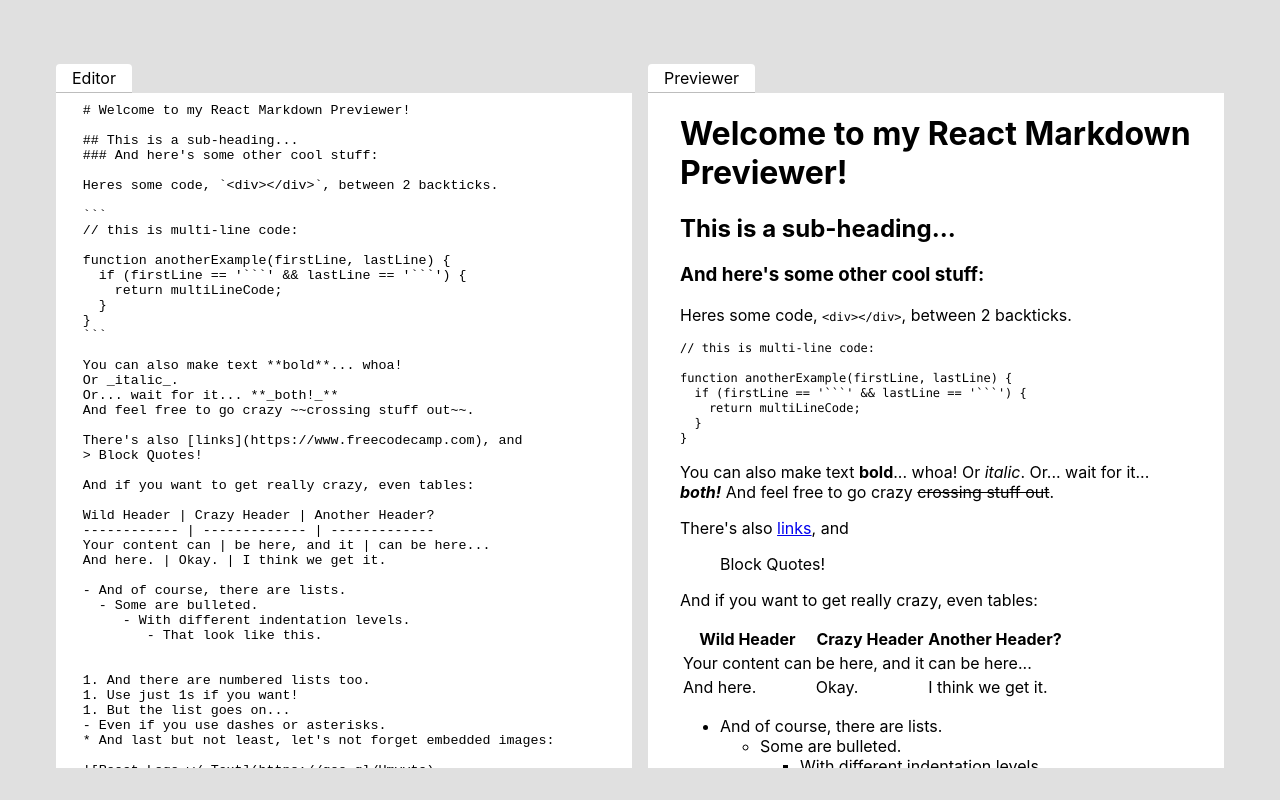
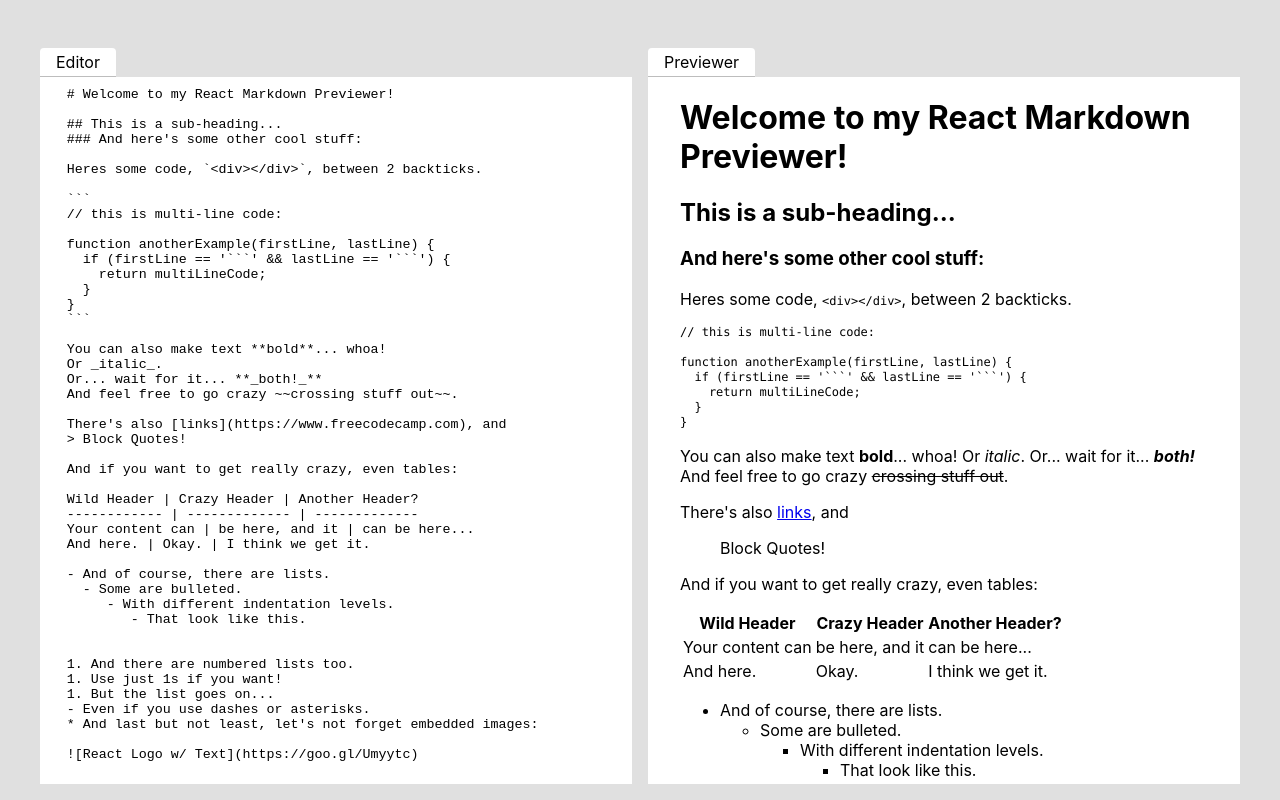
Before and after one commit to AllyMurray/markdown-previewer, a React (Create React App) app: page / in a window 1280 px wide. Built offline with nearby package versions, Linux system fonts and the light colour scheme.

Commit message:
Minor change in app padding

```diff
--- a/src/App.tsx
+++ b/src/App.tsx
@@ -20,7 +20,7 @@ const Wrapper = styled.div`
 
   @media (min-width: 992px) {
     overflow-y: hidden;
-    padding: 3em;
+    padding: 2em;
   }
 `;
 
```
